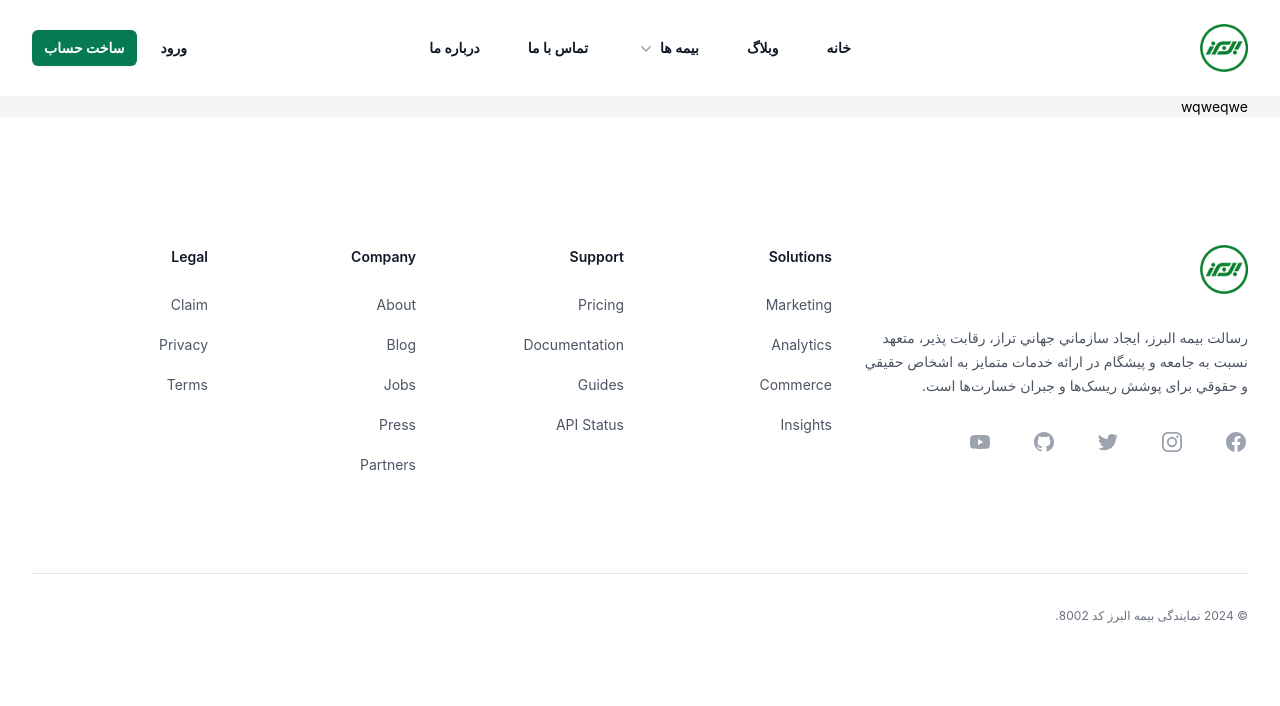
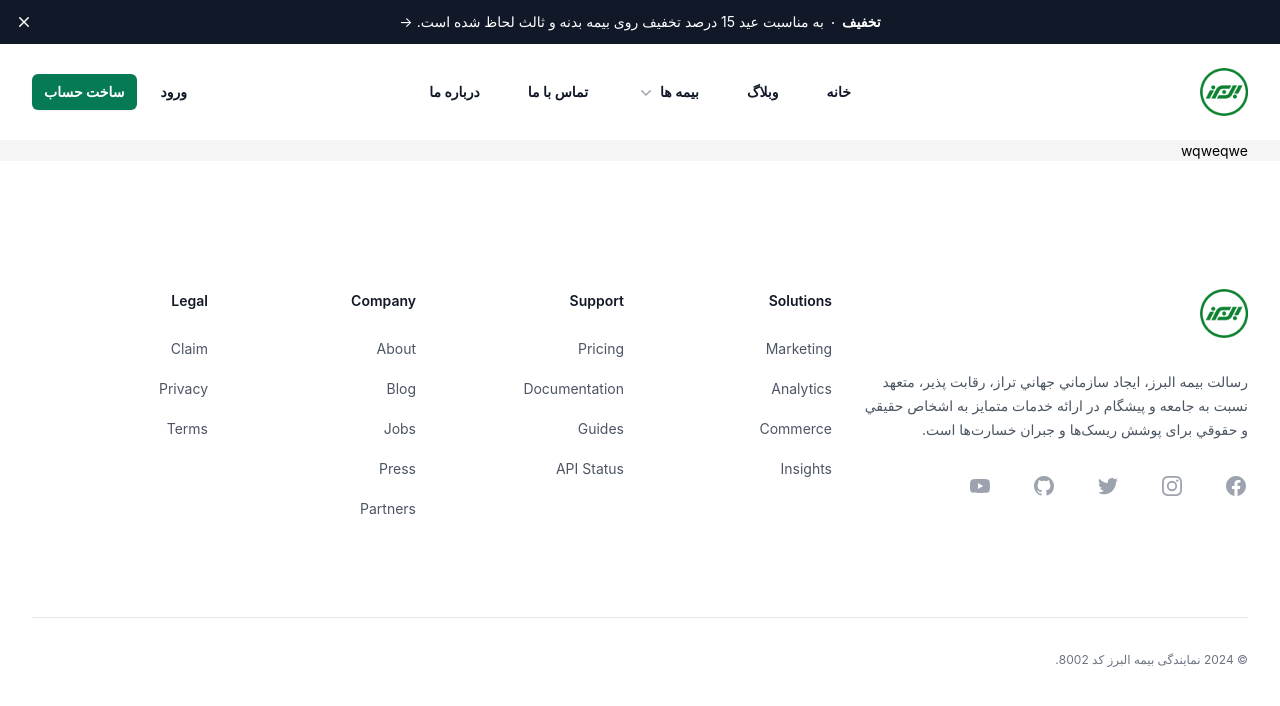
Before and after one commit to bushidoti/insurance, a Next.js app: page / in a window 1280 px wide. Shown: the top 706 px of the page. Built offline with nearby package versions, Linux system fonts and the light colour scheme.

Commit message:
add banner

```diff
--- /dev/null
+++ b/components/layout/banner.tsx
@@ -0,0 +1,26 @@
+import { XMarkIcon } from '@heroicons/react/20/solid'
+import {useState} from "react";
+
+export default function Banner() {
+  const [close,setClose] = useState<boolean>(false)
+
+  return (
+    <div className={`flex ${close ? 'hidden' : ''} items-center gap-x-6 bg-gray-900 px-6 py-2.5 sm:px-3.5 sm:before:flex-1`}>
+      <p className="text-sm leading-6 text-white">
+        <a href="#" className='hover:text-green-500'>
+          <strong className="font-semibold">تخفیف</strong>
+          <svg viewBox="0 0 2 2" className="mx-2 inline h-0.5 w-0.5 fill-current" aria-hidden="true">
+            <circle cx={1} cy={1} r={1} />
+          </svg>
+          به مناسبت عید 15 درصد تخفیف روی بیمه بدنه و ثالث لحاظ شده است.&nbsp;<span aria-hidden="true">&rarr;</span>
+        </a>
+      </p>
+      <div className="flex flex-1 justify-end">
+        <button type="button" onClick={() => setClose(true)} className="-m-3 p-3 focus-visible:outline-offset-[-4px]">
+          <span className="sr-only">Dismiss</span>
+          <XMarkIcon className="h-5 w-5 text-white" aria-hidden="true" />
+        </button>
+      </div>
+    </div>
+  )
+}
--- a/components/layout/layout.tsx
+++ b/components/layout/layout.tsx
@@ -2,6 +2,7 @@ import React from 'react';
 import {Layout} from 'antd';
 import Header from "@/components/layout/header";
 import Footer from "@/components/layout/footer";
+import Banner from "@/components/layout/banner";
 
 
 
@@ -9,6 +10,7 @@ import Footer from "@/components/layout/footer";
 export default function Main({ children }: any) {
   return (
     <Layout>
+      <Banner/>
       <Header/>
           <div className="sm:px-6 lg:px-8">{children}</div>
       <Footer/>
```
